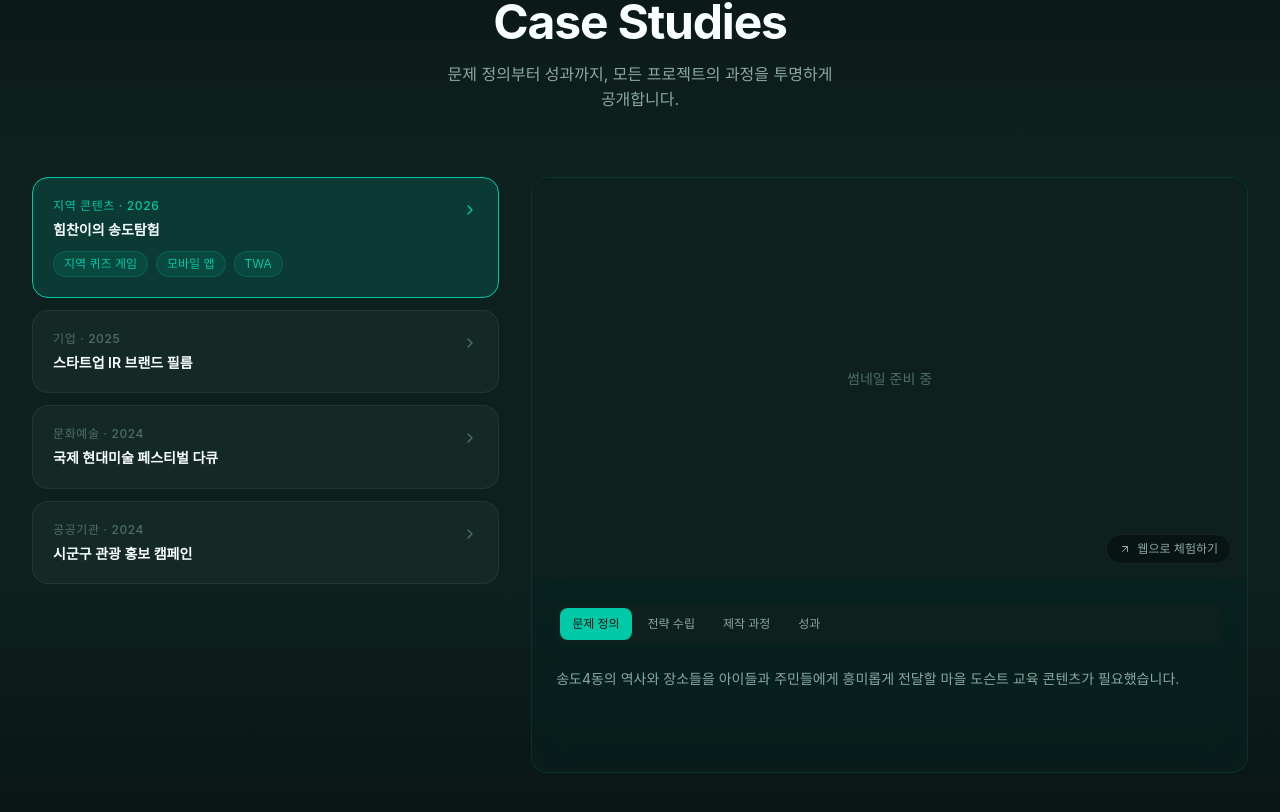
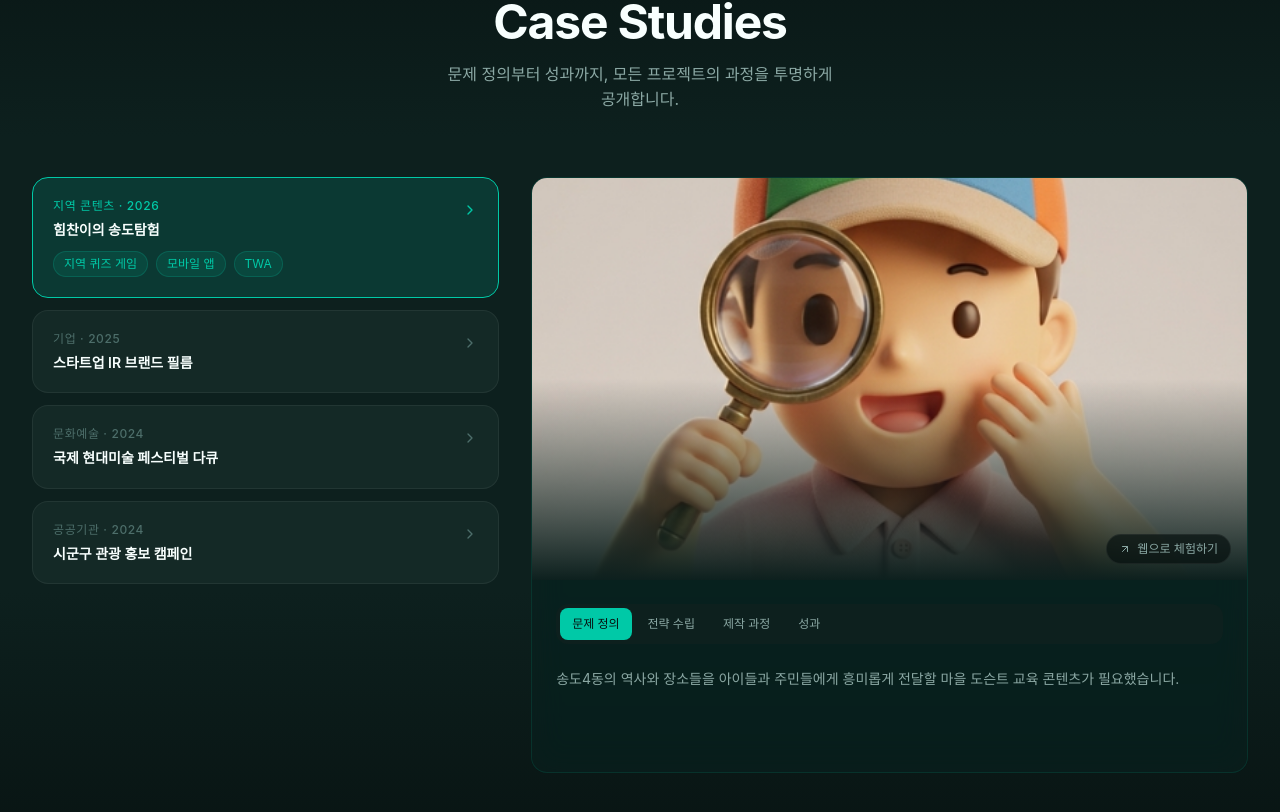
Before and after one commit to Bytesketcher/Media_LAB, a Next.js app: page / in a window 1280 px wide. Shown: the part 4417-5229 px from the top of the page. Built offline with nearby package versions, Linux system fonts and the light colour scheme; a web font is replaced by a local one.

Commit message:
힘찬이의 송도탐험 케이스에 캐릭터 이미지 썸네일 추가

```diff
--- a/components/sections/Works.tsx
+++ b/components/sections/Works.tsx
@@ -28,7 +28,7 @@ const caseStudies: CaseStudy[] = [
     id: 4,
     category: "지역 콘텐츠",
     title: "힘찬이의 송도탐험",
-    thumbnail: "",
+    thumbnail: "/images/himchan.png",
     externalLink: "https://bytesketcher.github.io/SONGDO4/",
     externalLinkLabel: "웹으로 체험하기",
     year: "2026",
```
Also changed, not shown: public/images/himchan.png (added).
